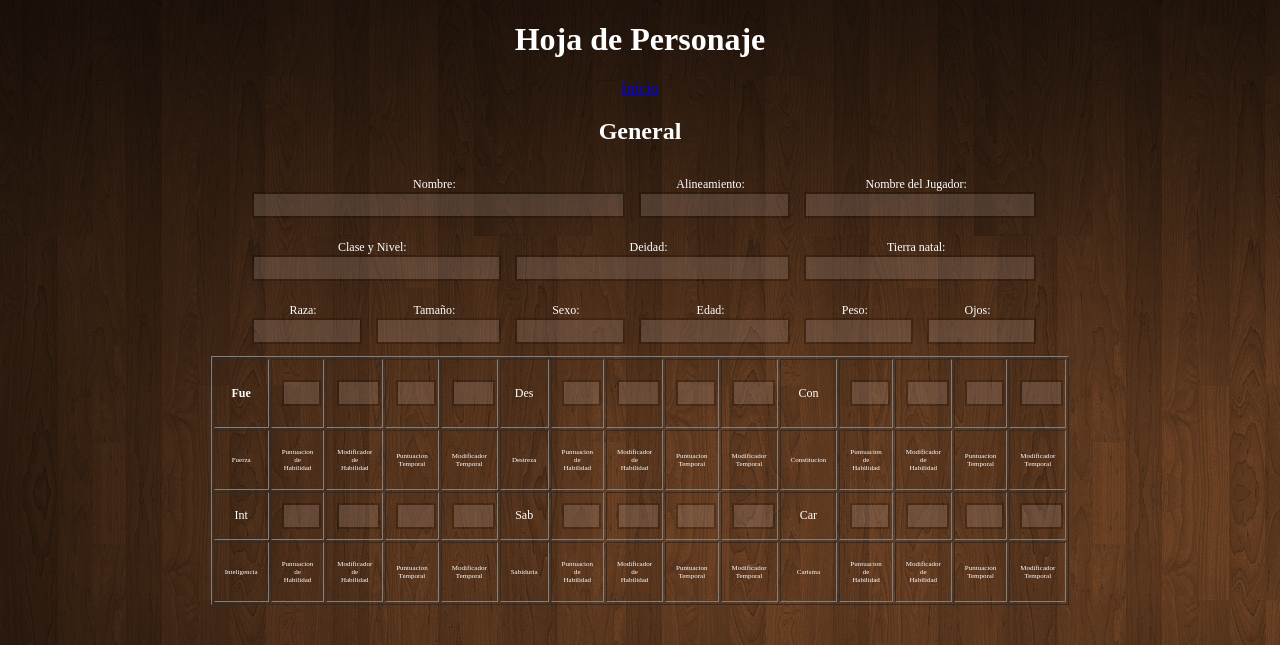
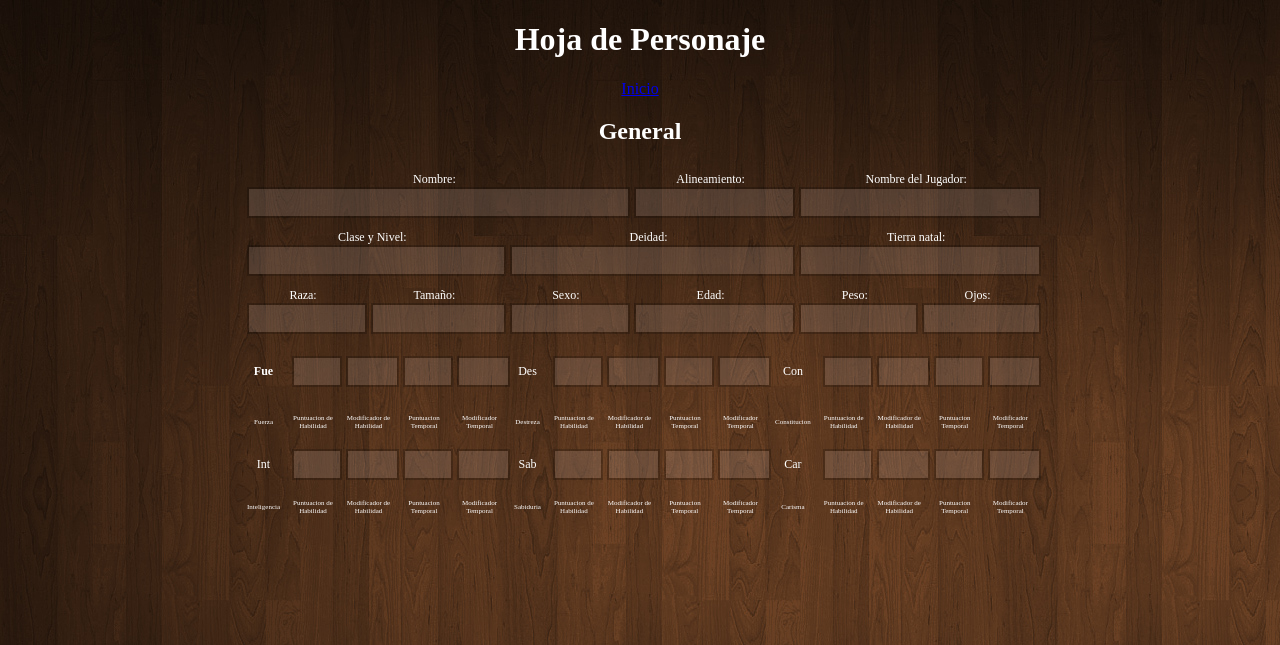
Before and after one commit to hoskbreaker/pathfinder_Web, a PHP site: page /CS.html in a window 1280 px wide. Shown: the top 645 px of the page. Run offline with PHP 8.4, Linux system fonts and the light colour scheme.

Commit message:
Organizado Tablas de la pagina CS.html

```diff
--- a/CS.html
+++ b/CS.html
@@ -13,7 +13,7 @@
 	<a href="index.html">Inicio</a>
 	<h2>General</h2>
 	<form>
-		<table width="800px" cellpadding="10" >
+		<table width="800px">
 			<tr>
 				<td colspan="3">Nombre: <input type="text" /></td> <td>Alineamiento: <input type="text" /></td> <td colspan="2">Nombre del Jugador: <input type="text" /></td>
 			</tr>
@@ -24,7 +24,7 @@
 				<td>Raza: <input type="text" /></td> <td>Tamaño: <input type="text" /></td> <td>Sexo: <input type="text" /></td> <td>Edad: <input type="text" /></td> <td>Peso: <input type="text" /></td> <td>Ojos: <input type="text" /></td>
 			</tr>
 		</table>
-		<table width="800px" cellpadding="10" border="1" >
+		<table width="800px">
 			<tr>
 				<td><h4>Fue</h4></td>
 				<td><input type="text" /></td>
--- a/Style.css
+++ b/Style.css
@@ -2,8 +2,10 @@ table {
 		text-align:center;
 		font-family: Ayuthaya;
     	font-size  : 12px;
-    	padding: 0px;
 		}
+td{
+	padding: 5px;
+}
 body{
 		background-image:url(img/Bg.jpg);
 		color:white;
@@ -19,7 +21,7 @@ a:active{
 }
 input[type='text'] {
           		width: 100%;
-          		height: 20px;
+          		height: 25px;
           		border: 0px;
           		background-color: #c4afa7;
           		font-family: Ayuthaya;
```
